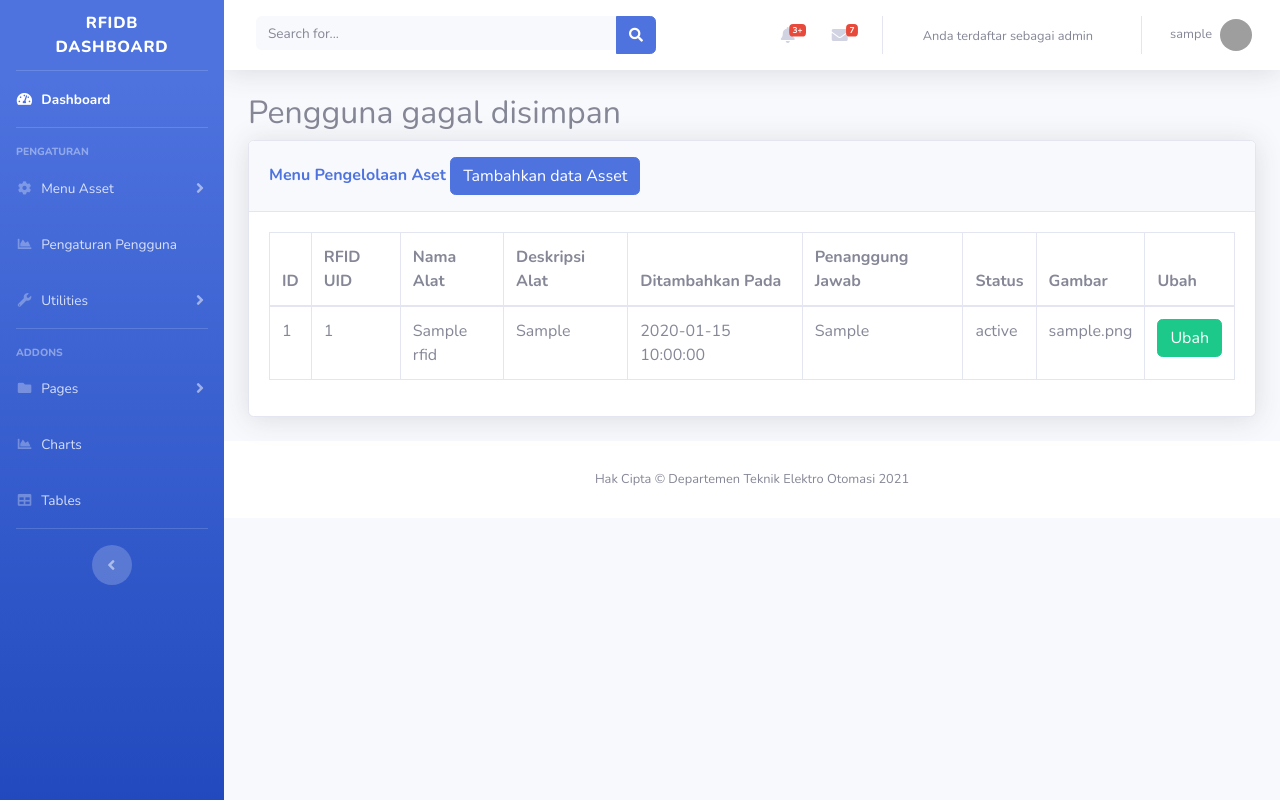
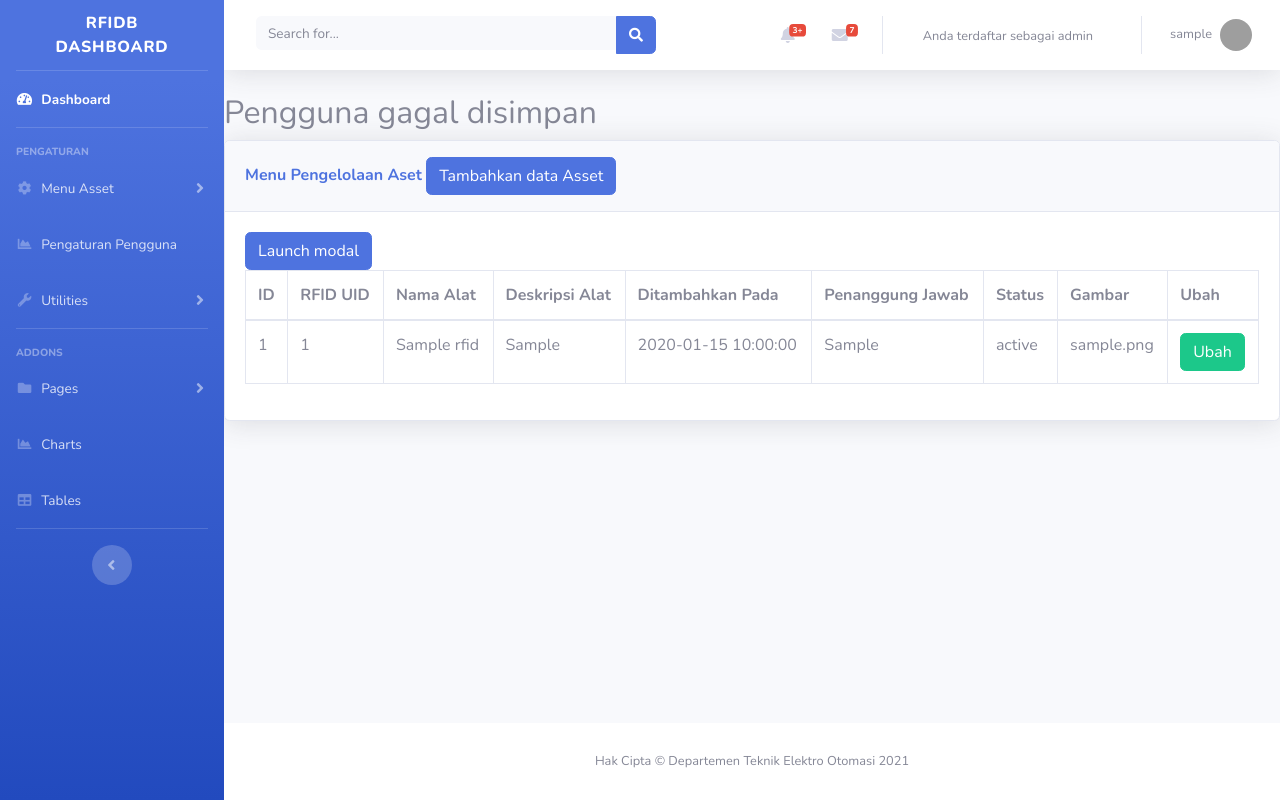
Before and after one commit to PPLite/iham, a PHP site: page /admin/pengaturan-aset.php in a window 1280 px wide. Run offline with PHP 8.4, Linux system fonts and the light colour scheme; the visitor is signed in with stand-in values (Sample User, id 1); tables that the repository leaves empty or names only in its code hold one stand-in row (values such as "Sample post"); grey boxes are pictures that could not be loaded.

Commit message:
edit total button

```diff
--- a/admin/pengaturan-aset.php
+++ b/admin/pengaturan-aset.php
@@ -6,7 +6,7 @@
 ?>
 
 <!----Mulai Modal buat tambah aset baru. kotak yang ngawang ditengah-->
-<!----Diambil dari https://getbootstrap.com/docs/4.0/components/modal/-->
+<!----Diambil dari https://getbootstrap.com/docs/4.0/components/modal/
 
 <div class="modal fade" id="tambahinaset" tabindex="-1" role="dialog" aria-labelledby="exampleModalLabel" aria-hidden="true">
   <div class="modal-dialog" role="document">
@@ -61,7 +61,7 @@
 
 
 <div class="container-fluid">
-<!------Akhir dari Modal------->
+Akhir dari Modal------->
 
 <?php
   //Status berhasil ditambahkan
@@ -201,7 +201,7 @@
                     <!----FOOTER MODAL BUTTON---->
 
 
-                  <!----MODAL HAPUS---->
+                  <!----MODAL HAPUS
                   </div>
             <div class="modal fade" id="hapusaset_btn" tabindex="2" role="dialog" aria-labelledby="exampleModalLabel" aria-hidden="true">
             <div class="modal-dialog" role="document">
@@ -230,6 +230,110 @@
             </div>
                    <!----MODAL HAPUS---->
 
+
+
+
+
+
+                   <a data-toggle="modal" href="#myModal" class="btn btn-primary">Launch modal</a>
+                        <div class="modal" id="myModal">
+                          <div class="modal-dialog modal-lg">
+                              <div class="modal-content">
+                                <div class="modal-header">
+                                  <h4 class="modal-title">Modal title</h4>
+                                  <button type="button" class="close" data-dismiss="modal" aria-hidden="true">×</button>
+                                </div><div class="container"></div>
+                                <div class="modal-body">
+                                <form action="code.php" method="POST">
+                                    <div class="form-group">
+                                        <label> Nama Aset </label>
+                                        <input type="text" name="nama_alat" class="form-control" placeholder="Masukkan Nama" required>
+                                    </div>
+
+                                    <div class="form-group">
+                                        <label>Kode UID</label>
+                                        <input type="text" name="uid" class="form-control" placeholder="Masukkan kode UID" required>
+                                    </div>
+
+                                    <div class="form-group">
+                                        <label>Deskripsi</label>
+                                        <input type="text" name="deskripsi" class="form-control" placeholder="Masukkan deskripsi alat" required>
+                                    </div>
+
+                                    <div class="form-group">
+                                        <label>Penanggung Jawab</label>
+                                        <input type="text" name="penanggung_jawab" class="form-control" placeholder="Petugas yang bertanggungjawab" required>
+                                    </div>
+
+                                    <input type="hidden" name="status_asset" value="tersedia" >
+
+                                    <div class="form-group">
+                                        <label>Gambar</label>
+                                        <input type="file" name="gambar_asset" id="gambar_asset" class="form-control">
+                                    </div>
+                                </div>
+                                </div>
+
+                                <div class="modal-footer">
+                                    <button type="button" class="btn btn-secondary" data-dismiss="modal">Tutup</button>
+                                    <button type="submit" name="daftaraset_btn" class="btn btn-primary">Simpan</button>
+                                    <button type="button" class="btn btn-danger" data-toggle="modal" data-target="#myModal2"> Hapus </button>
+                                </div>
+                              </div>
+                            </div>
+                        </div>
+
+
+
+
+
+
+
+
+<div class="modal" id="myModal2" data-backdrop="static">
+	<div class="modal-dialog">
+      <div class="modal-content">
+        <div class="modal-header">
+          <h4 class="modal-title">2nd Modal title</h4>
+          <button type="button" class="close" data-dismiss="modal" aria-hidden="true">×</button>
+        </div><div class="container"></div>
+        <div class="modal-body">
+          Content for the dialog / modal goes here.
+          Content for the dialog / modal goes here.
+          Content for the dialog / modal goes here.
+          Content for the dialog / modal goes here.
+          Content for the dialog / modal goes here.
+        </div>
+        <div class="modal-footer">
+          <a href="#" data-dismiss="modal" class="btn">Close</a>
+          <a href="#" class="btn btn-primary">Save changes</a>
+        </div>
+      </div>
+    </div>
+</div>
+
+
+
+
+
+
+
+
+
+
+
+
+
+
+
+
+
+
+
+
+
+
+
           <?php
           }
         }
```
